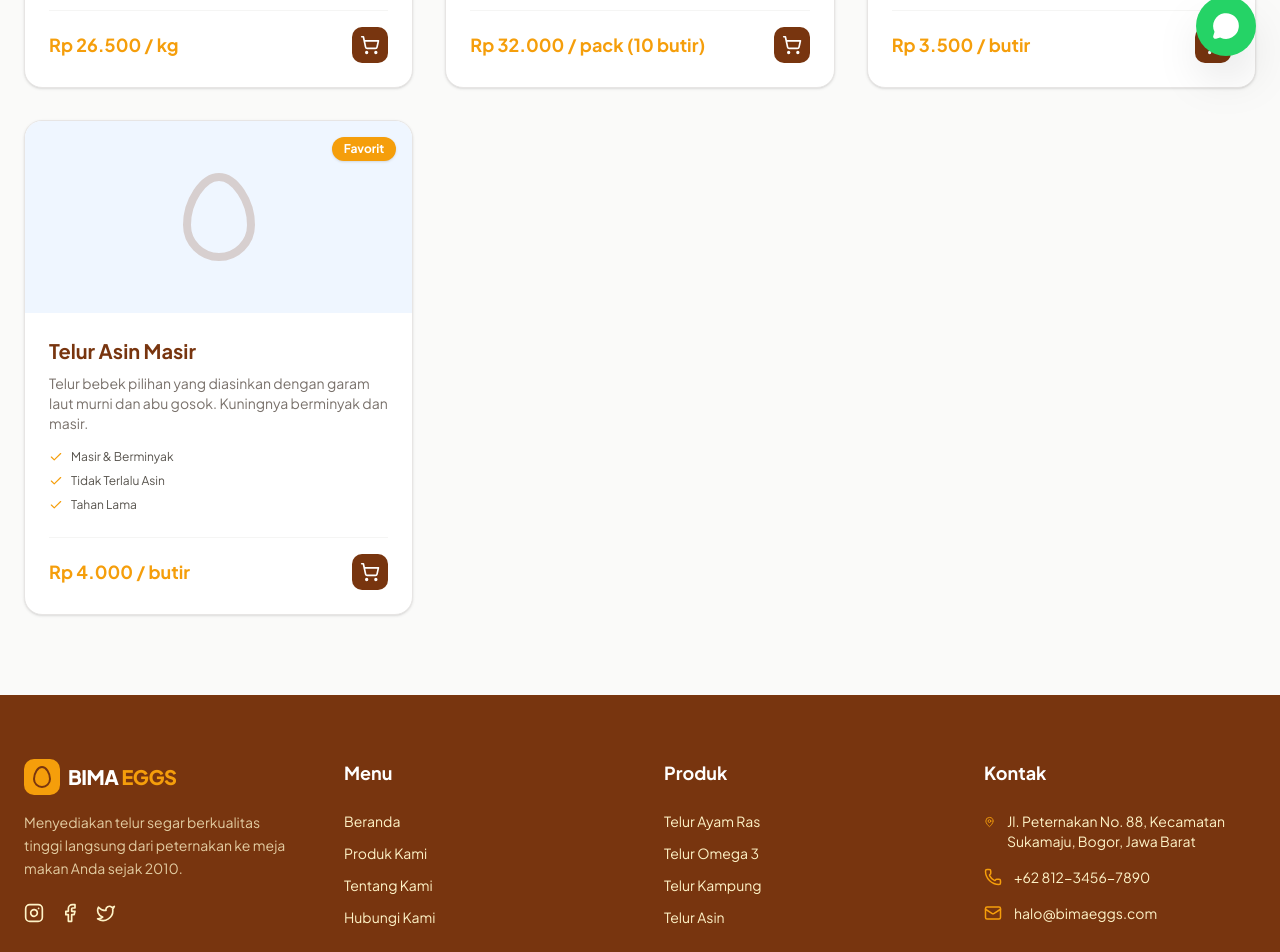
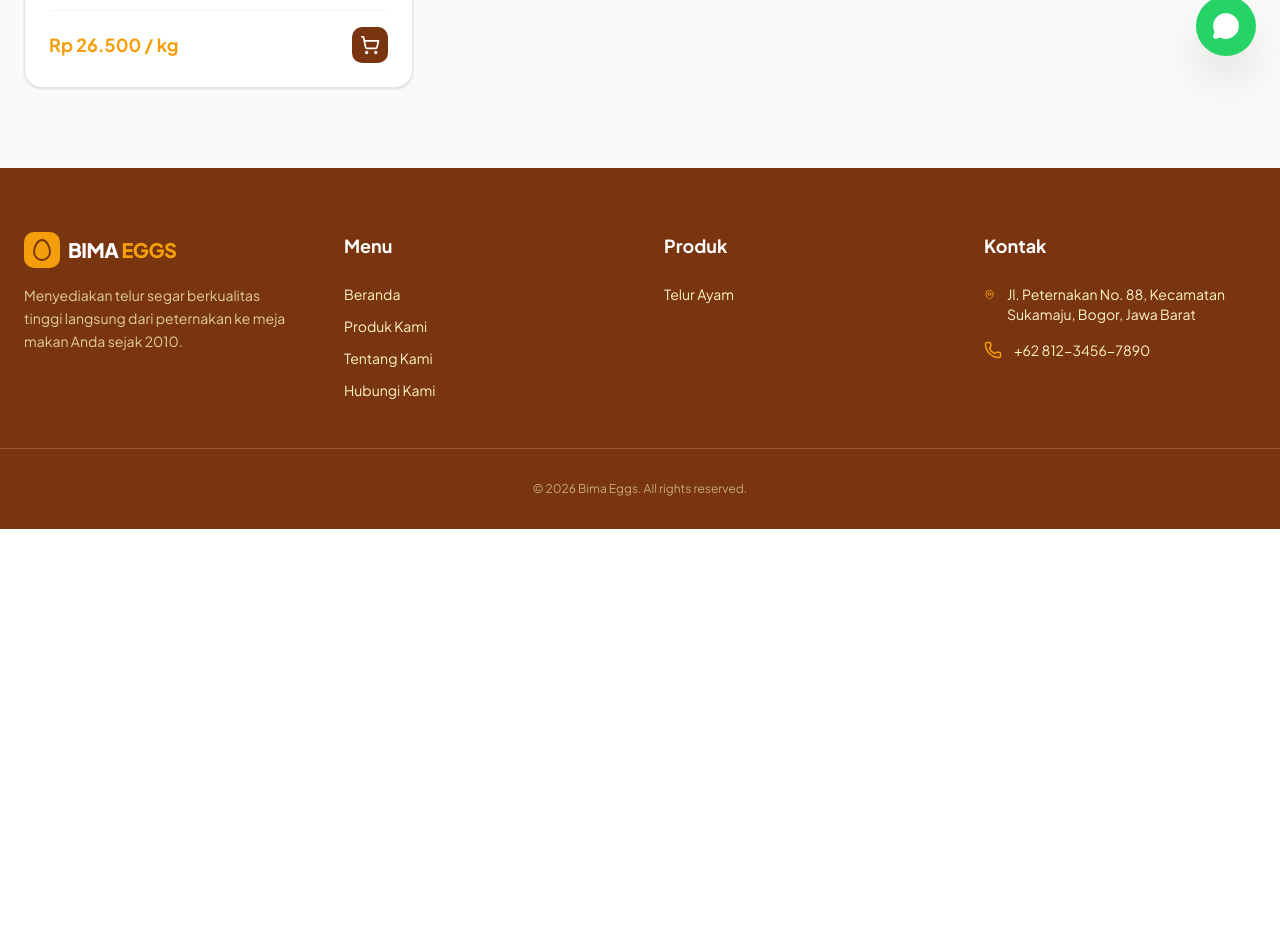
Before and after one commit to ArifDev-coder/bima-website, a Next.js app: page /produk in a window 1280 px wide. Shown: the part 720-1672 px from the top of the page. After the commit the page ends 1249 px from the top, so only its background shows below. Built offline with nearby package versions, Linux system fonts and the light colour scheme.

Commit message:
refac: splice produts data to produk.ts, remove unnessary products

```diff
--- a/app/(root)/produk/page.tsx
+++ b/app/(root)/produk/page.tsx
@@ -1,49 +1,11 @@
 import { Egg, Check, ShoppingCart } from "lucide-react";
+import { products } from "@/data/produk";
 import { Metadata } from "next";
 
 export const metadata: Metadata = {
   title: "Produk Telur Segar | Bima Eggs",
   description: "Cek katalog telur ayam ras, omega 3, telur kampung, dan telur asin berkualitas tinggi dari Bima Eggs.",
 };
-
-const products = [
-  {
-    id: 1,
-    name: "Telur Ayam Ras Grade A",
-    description: "Telur pilihan dengan cangkang kuat dan kuning telur berwarna oranye cerah. Sempurna untuk kue dan masakan sehari-hari.",
-    price: "Rp 26.500 / kg",
-    features: ["Cangkang Bersih", "Kuning Telur Pekat", "Segar < 3 Hari"],
-    badge: "Terlaris",
-    color: "bg-orange-100",
-  },
-  {
-    id: 2,
-    name: "Telur Omega 3",
-    description: "Diperkaya dengan Omega 3 alami dari pakan khusus biji rami. Pilihan sehat untuk perkembangan otak anak.",
-    price: "Rp 32.000 / pack (10 butir)",
-    features: ["Tinggi Omega 3", "Rendah Kolesterol", "Bebas Antibiotik"],
-    badge: "Premium",
-    color: "bg-amber-100",
-  },
-  {
-    id: 3,
-    name: "Telur Ayam Kampung Asli",
-    description: "Dari ayam kampung yang dipelihara secara free-range. Rasa lebih gurih dan tekstur putih telur lebih kenyal.",
-    price: "Rp 3.500 / butir",
-    features: ["Free Range", "Rasa Gurih Alami", "Tinggi Protein"],
-    badge: null,
-    color: "bg-yellow-50",
-  },
-  {
-    id: 4,
-    name: "Telur Asin Masir",
-    description: "Telur bebek pilihan yang diasinkan dengan garam laut murni dan abu gosok. Kuningnya berminyak dan masir.",
-    price: "Rp 4.000 / butir",
-    features: ["Masir & Berminyak", "Tidak Terlalu Asin", "Tahan Lama"],
-    badge: "Favorit",
-    color: "bg-blue-50",
-  },
-];
 
 export default function Produk() {
   return (
--- a/components/custom/Footer.tsx
+++ b/components/custom/Footer.tsx
@@ -1,5 +1,6 @@
 import Link from "next/link";
-import { Egg, Facebook, Instagram, Twitter, Phone, MapPin, Mail } from "lucide-react";
+import { Egg, Phone, MapPin, Mail } from "lucide-react";
+import { products } from "@/data/produk";
 
 export default function Footer() {
   return (
@@ -18,11 +19,6 @@ export default function Footer() {
           <p className="text-brand-accent/80 text-sm leading-relaxed">
             Menyediakan telur segar berkualitas tinggi langsung dari peternakan ke meja makan Anda sejak 2010.
           </p>
-          <div className="flex gap-4 pt-2">
-            <a href="#" className="hover:text-white transition-colors"><Instagram size={20} /></a>
-            <a href="#" className="hover:text-white transition-colors"><Facebook size={20} /></a>
-            <a href="#" className="hover:text-white transition-colors"><Twitter size={20} /></a>
-          </div>
         </div>
 
         {/* Quick Links */}
@@ -40,10 +36,15 @@ export default function Footer() {
         <div>
           <h3 className="text-white font-bold text-lg mb-6">Produk</h3>
           <ul className="space-y-3 text-sm">
-            <li><Link href="/produk" className="hover:text-white transition-colors">Telur Ayam Ras</Link></li>
+            {products.slice(0, 4).map((prod) => (
+              <li key={prod.id}>
+                <Link href="/produk">{prod.name}</Link>
+              </li>
+            ))}
+            {/* <li><Link href="/produk" className="hover:text-white transition-colors">Telur Ayam Ras</Link></li>
             <li><Link href="/produk" className="hover:text-white transition-colors">Telur Omega 3</Link></li>
             <li><Link href="/produk" className="hover:text-white transition-colors">Telur Kampung</Link></li>
-            <li><Link href="/produk" className="hover:text-white transition-colors">Telur Asin</Link></li>
+            <li><Link href="/produk" className="hover:text-white transition-colors">Telur Asin</Link></li> */}
           </ul>
         </div>
 
@@ -59,10 +60,6 @@ export default function Footer() {
               <Phone size={18} className="text-brand-primary" />
               <span>+62 812-3456-7890</span>
             </li>
-            <li className="flex items-center gap-3">
-              <Mail size={18} className="text-brand-primary" />
-              <span>halo@bimaeggs.com</span>
-            </li>
           </ul>
         </div>
       </div>
--- /dev/null
+++ b/data/produk.ts
@@ -0,0 +1,12 @@
+export const products = [
+  {
+    id: 1,
+    name: "Telur Ayam",
+    description:
+      "Telur pilihan dengan cangkang kuat dan kuning telur berwarna oranye cerah. Sempurna untuk kue dan masakan sehari-hari.",
+    price: "Rp 26.500 / kg",
+    features: ["Cangkang Bersih", "Kuning Telur Pekat", "Segar < 3 Hari"],
+    badge: "Terlaris",
+    color: "bg-orange-100",
+  },
+];
```
